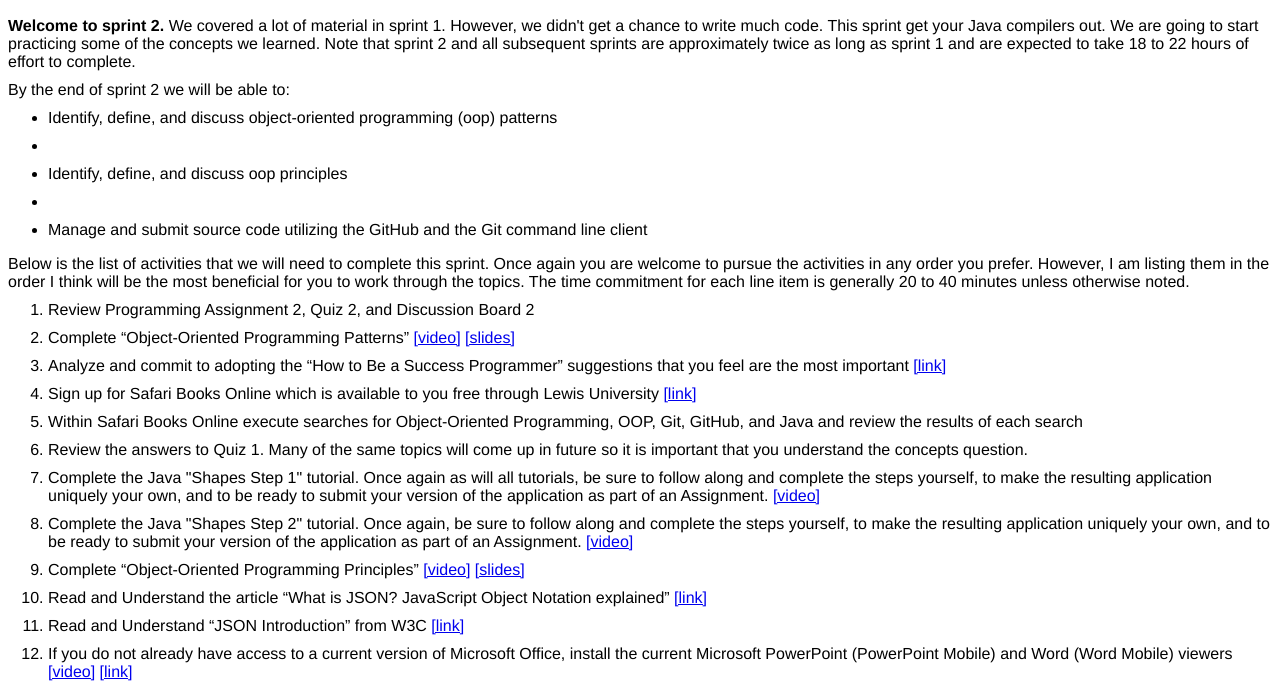
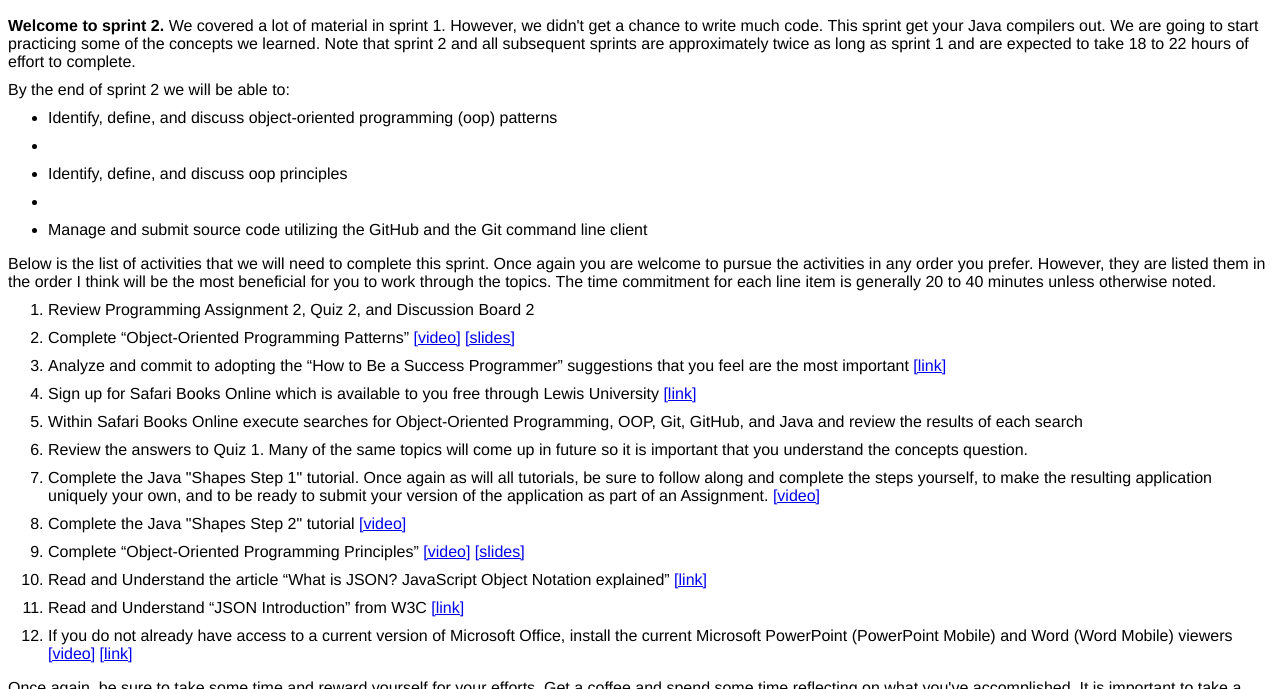
Before and after one commit to EricJPogue/CPSC-24500, a plain HTML site: page activity-lists/sprint-02.html in a window 1280 px wide. Shown: the part 111-800 px from the top of the page. Drawn offline with Linux system fonts and the light colour scheme.

Commit message:
Update files.

```diff
--- a/activity-lists/sprint-02.html
+++ b/activity-lists/sprint-02.html
@@ -27,13 +27,9 @@
             <li>Manage and submit source code utilizing the GitHub and the Git command line client</li>
         </ul>
 
-
-
-
-
         <p>Below is the list of activities that we will need to complete this sprint. Once again you are welcome to
-        pursue the activities in any order you prefer. However, I am listing them in the order I think will be the most
-        beneficial for you to work through the topics. The time commitment for each line item is generally 20 to 40
+        pursue the activities in any order you prefer. However, they are listed them in the order I think will be the
+        most beneficial for you to work through the topics. The time commitment for each line item is generally 20 to 40
         minutes unless otherwise noted.</p>
         <ol>
             <li>Review Programming Assignment 2, Quiz 2, and Discussion Board 2</li>
@@ -55,15 +51,12 @@
             submit your version of the application as part of an Assignment.
                 <a href="https://mediaatoz.blob.core.windows.net/object-oriented-programming/java-shapes-step1.mp4"
                 target="_blank">[video]</a></li>
-            <li>Complete the Java "Shapes Step 2" tutorial. Once again, be sure to follow along and complete the steps
-            yourself, to make the resulting application uniquely your own, and to be ready to submit your version of the
-            application as part of an Assignment.
+            <li>Complete the Java "Shapes Step 2" tutorial
                 <a href="https://mediaatoz.blob.core.windows.net/object-oriented-programming/java-shapes-step2.mp4"
                 target="_blank">[video]</a></li>
             <li>Complete “Object-Oriented Programming Principles”
                 <a href="http://mediaatoz.blob.core.windows.net/object-oriented-programming/principles.mp4">[video]</a>
-                <a
-                href="https://mediaatoz.blob.core.windows.net/object-oriented-programming/principles-slides-only.pptx">[slides]</a></li>
+                <a href="https://mediaatoz.blob.core.windows.net/object-oriented-programming/principles-slides-only.pptx">[slides]</a></li>
             <li>Read and Understand the article “What is JSON? JavaScript Object Notation explained”
                  <a
                  href="https://www.infoworld.com/article/3222851/javascript/what-is-json-javascript-object-notation-explained.html"
@@ -72,10 +65,8 @@
                  <a href="https://www.w3schools.com/js/js_json_intro.asp" target="_blank">[link]</a></li>
             <li>If you do not already have access to a current version of Microsoft Office, install the current
             Microsoft PowerPoint (PowerPoint Mobile) and Word (Word Mobile) viewers
-            <a
-            href="http://mediaatoz.blob.core.windows.net/environment-configuration/powerpoint-mobile-viewer-installation.mp4">[video]</a>
-            <a
-            href="https://www.microsoft.com/en-us/p/powerpoint-mobile/9wzdncrfjb5q?activetab=pivot%3Aoverviewtab">[link]</a></li>
+            <a href="http://mediaatoz.blob.core.windows.net/environment-configuration/powerpoint-mobile-viewer-installation.mp4">[video]</a>
+            <a href="https://www.microsoft.com/en-us/p/powerpoint-mobile/9wzdncrfjb5q?activetab=pivot%3Aoverviewtab">[link]</a></li>
         </ol>
 
         <p>Once again, be sure to take some time and reward yourself for your efforts. Get a coffee and spend some time
@@ -89,8 +80,7 @@
                 <a href="https://services.github.com/on-demand/downloads/github-git-cheat-sheet.pdf"
                 target="_blank">[link]</a></li>
             <li>Sprint 2 Recorded Lecture/Discussion session from a previous online Object-Oriented Programming class
-                <a
-                href="https://24500lt1.blob.core.windows.net/lecture-recordings/cpsc-24500-2019-01-spring-lt1_2019-01-23.mp4"
+                <a href="https://24500lt1.blob.core.windows.net/lecture-recordings/cpsc-24500-2019-01-spring-lt1_2019-01-23.mp4"
                 target="_blank">[link]</a></li>
         </ul>
     </body>
```
Also changed, not shown: activity-lists/sprint-01.html (+5 -5 lines).
